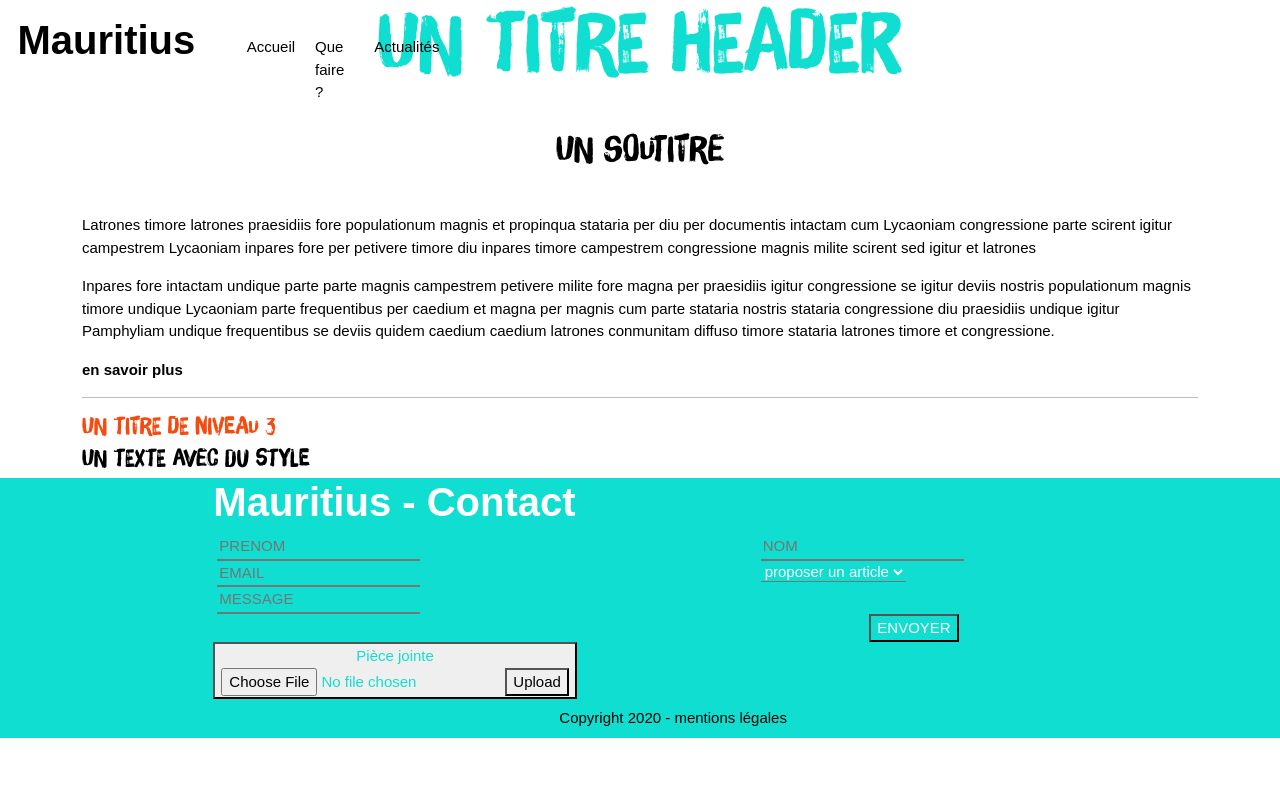
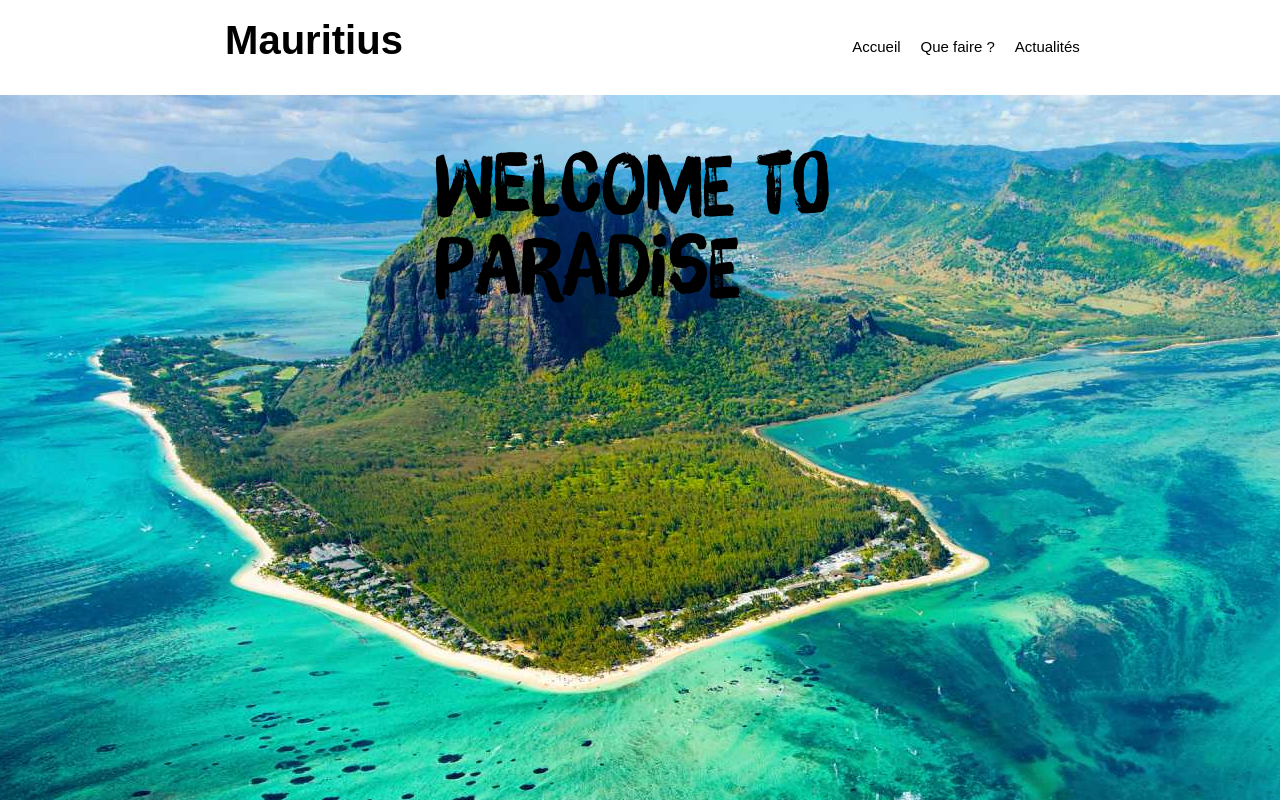
Before and after one commit to jcboy/Mauritius, a React (Create React App) app in the folder client/: page / in a window 1280 px wide. Shown: the top 800 px of the page. Built offline with nearby package versions, Linux system fonts and the light colour scheme; a web font is replaced by a local one.

Commit message:
mise en place de la barre de navigation et de l'image d'accueil "welcome to paradise"

```diff
--- /dev/null
+++ b/client/src/components/Welcome/welcome.js
@@ -0,0 +1,12 @@
+import '../../styles/styles.css'
+import '../../styles/welcome.css'
+
+export function Welcome() {
+    return (
+        <div className="row Welcome justify-content-center py-5">
+            <div className="col-4">
+                <h1 className="h1"> WELCOME TO PARADISE </h1>
+            </div>
+        </div>
+    )
+}
--- a/client/src/pages/home/home.js
+++ b/client/src/pages/home/home.js
@@ -1,18 +1,24 @@
 import React from 'react';
 import Contact from "../../components/Contact/Contact";
+import {Welcome} from "../../components/Welcome/welcome";
 
 export const Home = () => {
     return (
         <div>
+            <Welcome/>
             <div className="container">
                 {/* Ceci est juste un exemple */}
                 <h1 className="h1 green text-center mb-5">Un titre header</h1>
                 <h2 className="h2 text-center mb-5">Un soutitre</h2>
                 <p>
-                    Latrones timore latrones praesidiis fore populationum magnis et propinqua stataria per diu per documentis intactam cum Lycaoniam congressione parte scirent igitur campestrem Lycaoniam inpares fore per petivere timore diu inpares timore campestrem congressione magnis milite scirent sed igitur et latrones
+                    Latrones timore latrones praesidiis fore populationum magnis et propinqua stataria per diu per
+                    documentis intactam cum Lycaoniam congressione parte scirent igitur campestrem Lycaoniam inpares
+                    fore per petivere timore diu inpares timore campestrem congressione magnis milite scirent sed igitur
+                    et latrones
                 </p>
                 <p>
-                    Inpares fore intactam undique parte parte magnis campestrem petivere milite fore magna per praesidiis
+                    Inpares fore intactam undique parte parte magnis campestrem petivere milite fore magna per
+                    praesidiis
                     igitur congressione se igitur deviis nostris populationum magnis timore undique Lycaoniam parte
                     frequentibus per caedium et magna per magnis cum parte stataria nostris stataria congressione diu
                     praesidiis undique igitur Pamphyliam undique frequentibus se deviis quidem caedium caedium latrones
--- a/client/src/styles/navbar.css
+++ b/client/src/styles/navbar.css
@@ -1,7 +1,6 @@
 .Nav {
     background-color: inherit;
-    filter: brightness(0.5);
-    position: absolute;
+    position: sticky;
 }
 
 .NavBloc {
--- /dev/null
+++ b/client/src/styles/welcome.css
@@ -0,0 +1,4 @@
+.Welcome {
+    background-image: url('../assets/images/Le-morne-Unesco-ile-maurice.jpg');
+    height: 50rem;
+}
```
Also changed, not shown: 1 other file (tests, documents, lock files or other folders).
